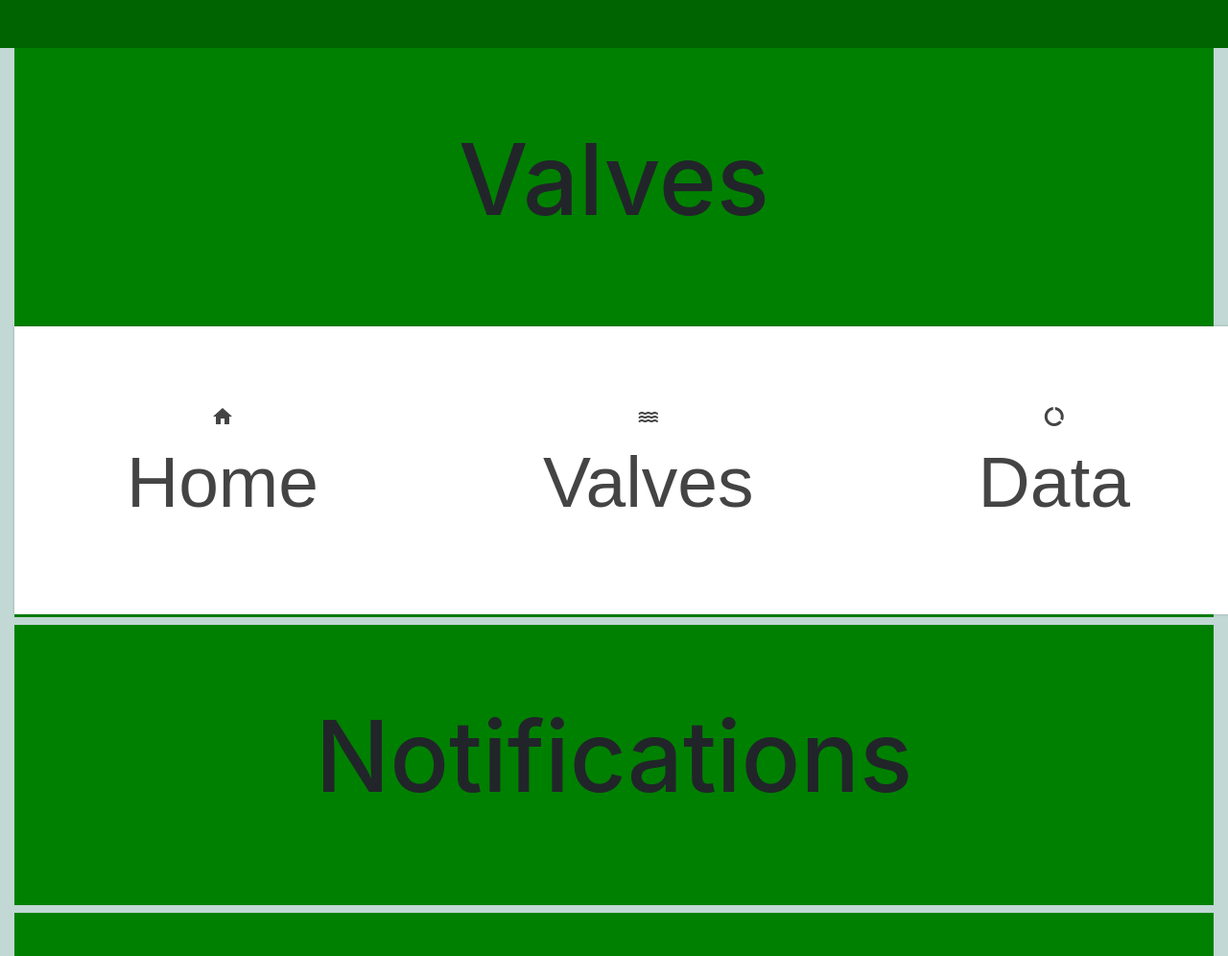
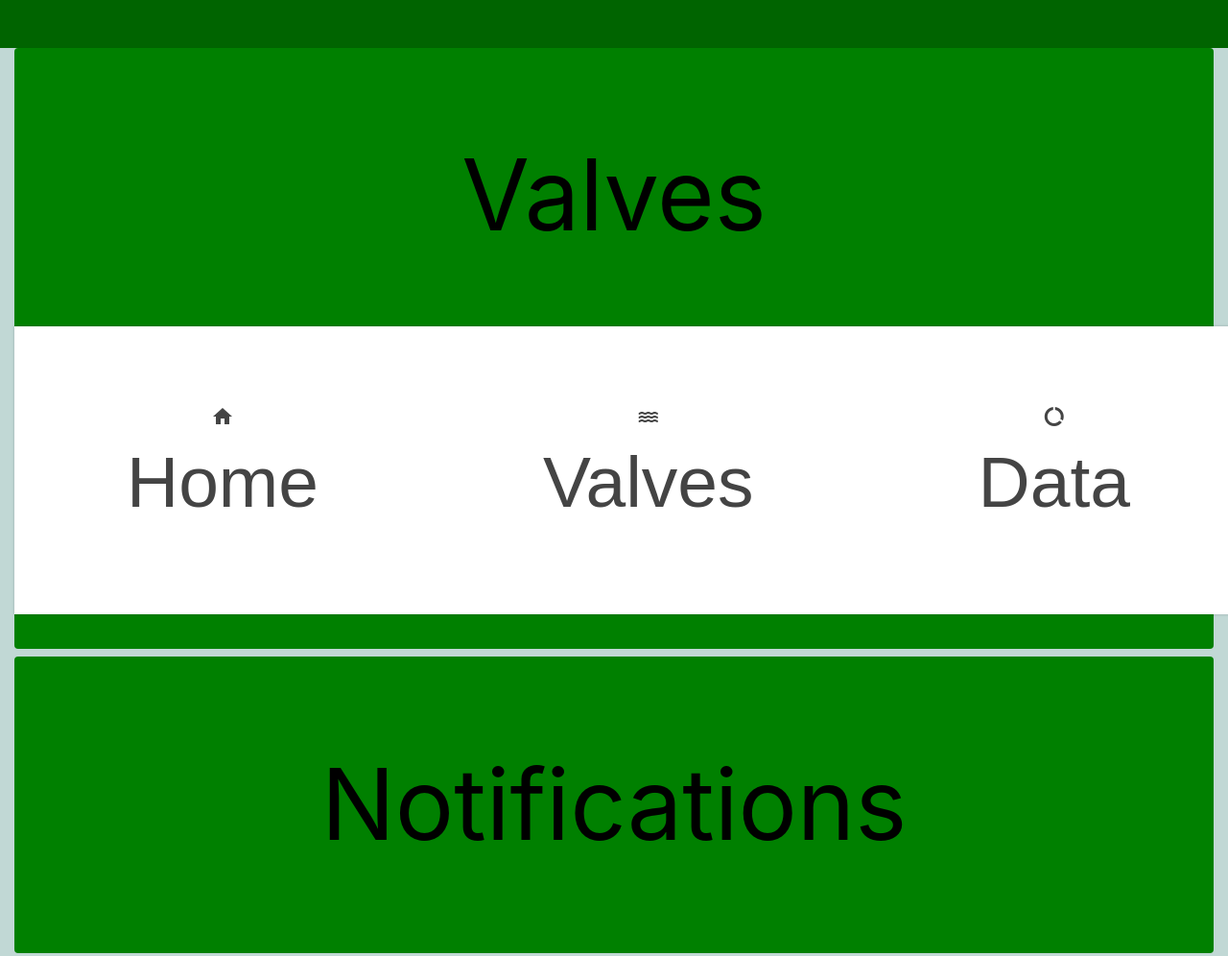
Before and after one commit to TitasZievys/GreenhouseVSCode, a plain HTML site: page index.html in a window 1280 px wide. Shown: the part 160-1156 px from the top of the page at 96% size. Drawn offline with nearby package versions, Linux system fonts and the light colour scheme.

Commit message:
Made the buttons on the main page

```diff
--- a/app.css
+++ b/app.css
@@ -8,12 +8,6 @@ header {
     text-align: left;
 }
 
-.Valves{
-    background-color: green;
-    text-align: center;
-    padding: 6vw;
-    font-size: 8vw;
-}
 
 .Automation{
     background-color: green;
@@ -43,3 +37,11 @@ header {
     padding: 6vw;
     font-size: 8vw;
 }
+.btn {
+    background-color: green;
+    color: black;
+    padding: 6vw;
+    text-align: center;
+    font-size: 8vw;
+    width: 100%;
+  }
--- a/index.html
+++ b/index.html
@@ -19,11 +19,11 @@
 
                     <div class="container-fluid">
 
-                        <h1 class="Valves"><p>Valves</p></h1>
-                        <h1 class="Automation"><p>Automation</p></h1>
-                        <h1 class="Notifications"><p>Notifications</p></h1>
-                        <h1 class="SystemActivation"><p>System activation</p></h1>
-                        <h1 class="Data"><p>Data</p></h1>
+                            <h1><button class="btn Valves">Valves</button></h1>
+                            <h1><button class="btn Automation">Automation</button></h1>
+                            <h1><button class="btn Notifications">Notifications</button></h1>
+                            <h1><button class="btn SystemActivation">System Activation</button></h1>
+                            <h1><button class="btn Data">Data</button></h1>
 
         <nav class="nav">
             <a href="#" class="nav__link">
```
